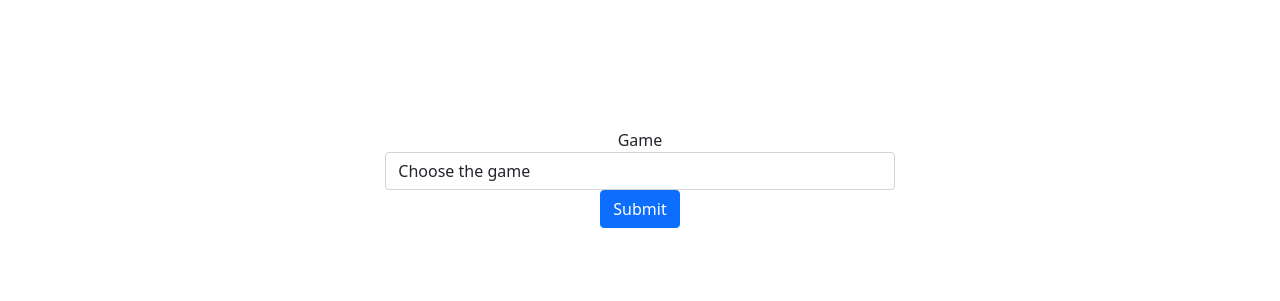
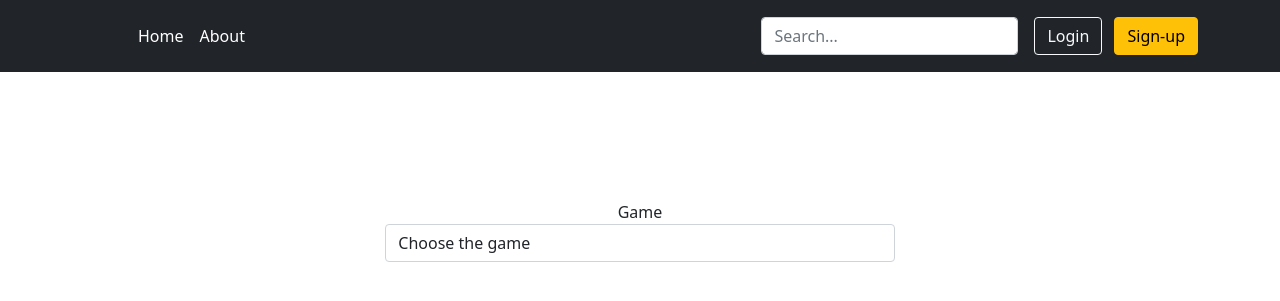
Before and after one commit to denis-korotkov/BoardStatsConfig, a Symfony app: template app/templates/main.twig in a window 1280 px wide. Shown: the top 301 px of the page. Run offline with Twig, Linux system fonts and the light colour scheme; the template is opened without the code that fills it, so the values that code supplies are empty; some libraries are stand-ins or nearby versions.

Commit message:
Добавил header.twig

```diff
--- a/app/templates/base.twig
+++ b/app/templates/base.twig
@@ -1,3 +1,4 @@
+{{ include('header.twig') }}
 
 <head>
     <meta charset="UTF-8">
--- a/app/templates/gameAdd.twig
+++ b/app/templates/gameAdd.twig
@@ -3,7 +3,7 @@
 <body>
 {% block body %}
     <div class="mainDiv">
-        <form action="/{{ game }}" method="POST">
+        <form action="/result/{{ game }}" method="POST">
             {% for field in fields %}
                 <div class="form-group">
                     <label for="{{ field.name }}Input">{{ field.name }}</label>
--- /dev/null
+++ b/app/templates/header.twig
@@ -0,0 +1,25 @@
+<body>
+<header class="p-3 bg-dark text-white">
+    <div class="container">
+        <div class="d-flex flex-wrap align-items-center justify-content-center justify-content-lg-start">
+            <a href="/" class="d-flex align-items-center mb-2 mb-lg-0 text-white text-decoration-none">
+                <svg class="bi me-2" width="40" height="32" role="img" aria-label="Bootstrap"><use xlink:href="#bootstrap"></use></svg>
+            </a>
+
+            <ul class="nav col-12 col-lg-auto me-lg-auto mb-2 justify-content-center mb-md-0">
+                <li><a href="/" class="nav-link px-2 text-white">Home</a></li>
+                <li><a href="#" class="nav-link px-2 text-white">About</a></li>
+            </ul>
+
+            <form class="col-12 col-lg-auto mb-3 mb-lg-0 me-lg-3">
+                <input type="search" class="form-control form-control-dark" placeholder="Search..." aria-label="Search">
+            </form>
+
+            <div class="text-end">
+                <button type="button" class="btn btn-outline-light me-2">Login</button>
+                <button type="button" class="btn btn-warning">Sign-up</button>
+            </div>
+        </div>
+    </div>
+</header>
+</body>
--- a/app/templates/main.twig
+++ b/app/templates/main.twig
@@ -5,18 +5,13 @@
     <div class="row mainDiv">
         <label>Game</label>
         <div class="col-sm-10">
-            <select class="form-control" name='game' id="gameInput">
+            <select class="form-control" name='game' id="gameInput" onchange="getFields(document.getElementById('gameInput').value)">
                 <option selected hidden> Choose the game</option>
                 {% for game in games %}
                     <option value="{{ game.id }}"> {{ game.name }} </option>
                 {% endfor %}
             </select>
         </div>
-        <div class="col-sm-5">
-            <button class="btn btn-primary" onclick="getFields(document.getElementById('gameInput').value)">
-                Submit
-            </button>
-        </div>
     </div>
 {% endblock %}
 </body>
```
Also changed, not shown: app/src/Controller/GameController.php (+0 -25 lines), app/src/Controller/ResultController.php (added, +38 -0 lines).
